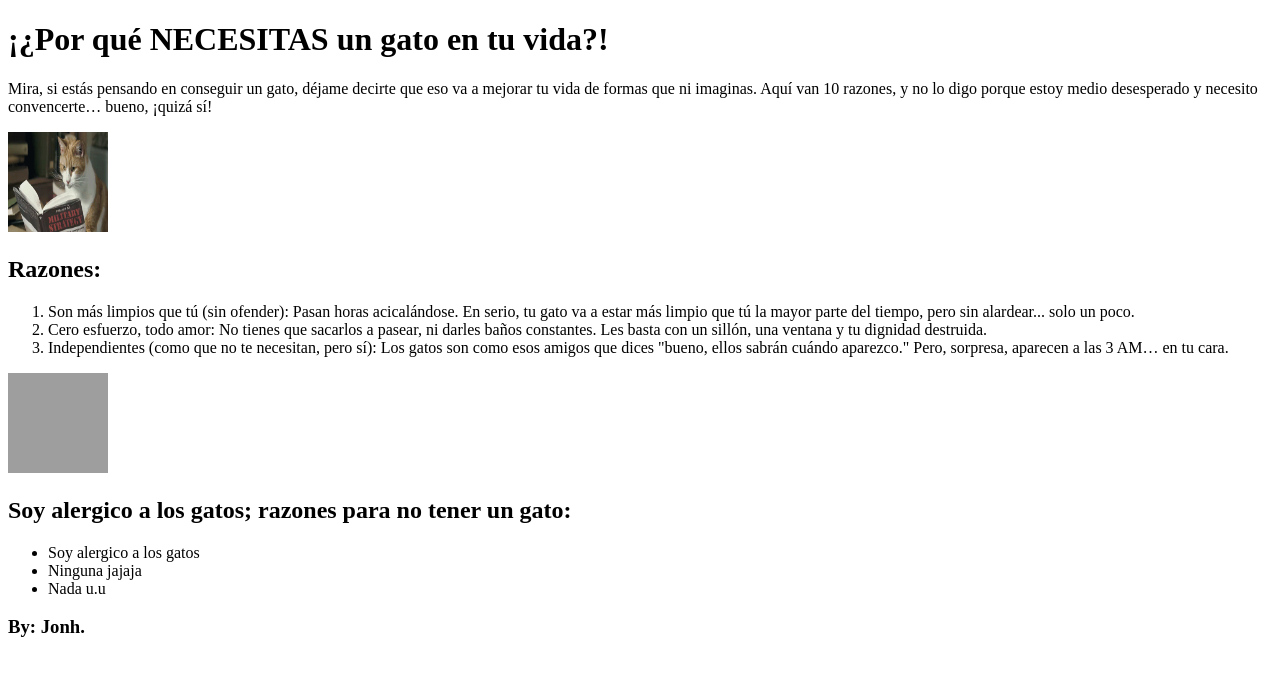
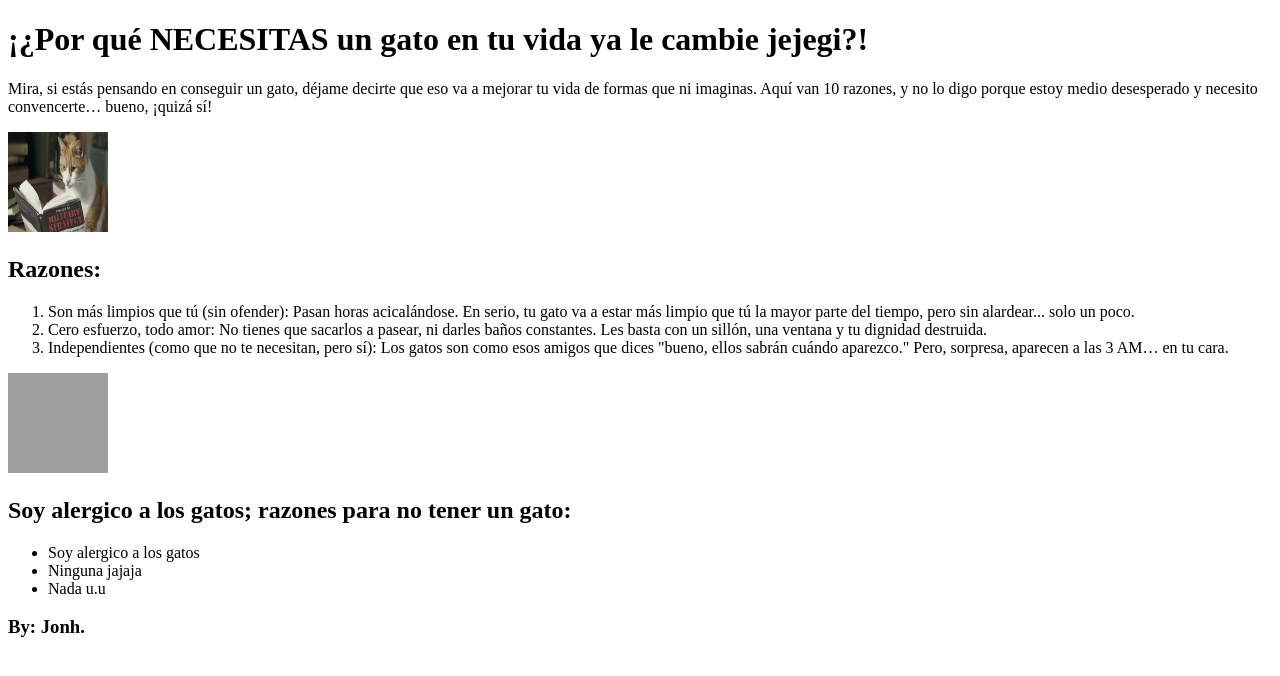
Before and after one commit to JonyR3G0/Proyect-Front-End-Journey, a plain HTML site: page C-29-10-2024/C-0.html in a window 1280 px wide. Drawn offline with Linux system fonts and the light colour scheme; grey boxes are pictures that could not be loaded.

Commit message:
le hice un cambio 2

```diff
--- a/C-29-10-2024/C-0.html
+++ b/C-29-10-2024/C-0.html
@@ -10,11 +10,11 @@
     <!-- El charset -->
     <meta name="viewport" content="width=device-width, initial-scale=1.0" />
     <!-- Para adaptarse a el tamanio -->
-    <title>Mamá dejame tener un gato u.u</title>
+    <title>Cambie el titulo u.u</title>
   </head>
 
   <body>
-    <h1>¡¿Por qué NECESITAS un gato en tu vida?!</h1>
+    <h1>¡¿Por qué NECESITAS un gato en tu vida ya le cambie jejegi?!</h1>
     <p>
       Mira, si estás pensando en conseguir un gato, déjame decirte que eso va a
       mejorar tu vida de formas que ni imaginas. Aquí van 10 razones, y no lo
```
